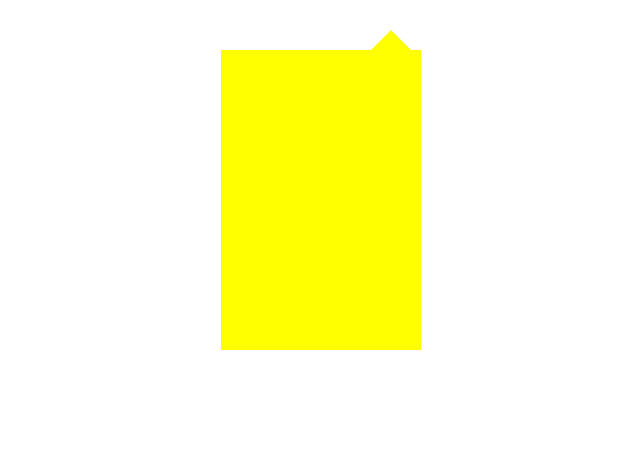
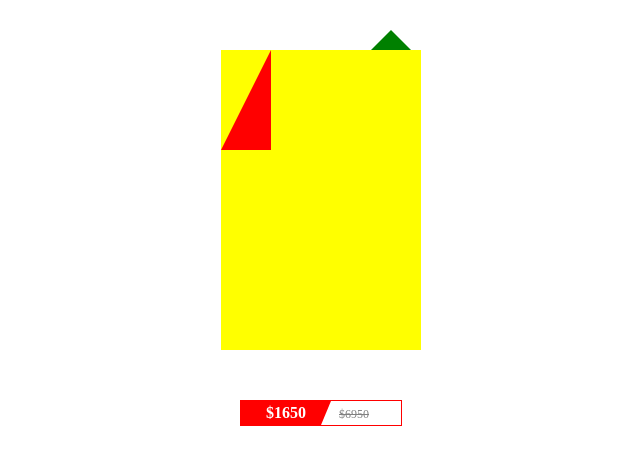
Before and after one commit to airiness/h5-css3-practice, a plain HTML site: page css-triangle/index.html in a window 1280 px wide. Shown: the whole page, without its empty margins (319-959 px from the left). Drawn offline with Linux system fonts and the light colour scheme.

Commit message:
inline block& edit css triangle

```diff
--- a/css-triangle/index.html
+++ b/css-triangle/index.html
@@ -20,9 +20,54 @@
             width: 0;
             height: 0;
             border: 20px solid transparent;
-            border-bottom-color: yellow;
+            border-bottom-color: green;
             right: 10px;
             top: -40px
+        }
+
+        .half-triangle {
+            width: 0;
+            height: 0;
+            border-color: transparent red transparent transparent;
+            border-style: solid;
+            border-width: 100px 50px 0 0;
+        }
+
+        .price {
+            width: 160px;
+            height: 24px;
+            line-height: 24px;
+            border: 1px solid red;
+            margin: 0 auto;
+        }
+
+        .sale-price {
+            position: relative;
+            float: left;
+            width: 90px;
+            height: 100%;
+            background-color: red;
+            text-align: center;
+            color: #fff;
+            font-weight: 700;
+            margin-right: 8px;
+        }
+
+        .sale-price i {
+            position: absolute;
+            right: 0;
+            top: 0;
+            width: 0;
+            height: 0;
+            border-color: transparent white transparent transparent;
+            border-style: solid;
+            border-width: 24px 10px 0 0;
+        }
+
+        .origin-price {
+            font-size: 12px;
+            color: gray;
+            text-decoration: line-through;
         }
     </style>
 </head>
@@ -32,6 +77,18 @@
         <div class="triangle-top">
 
         </div>
+
+        <div class="half-triangle">
+
+        </div>
+    </div>
+
+    <div class="price">
+        <span class="sale-price">
+            $1650
+            <i></i>
+        </span>
+        <span class="origin-price">$6950</span>
     </div>
 </body>
 
```
Also changed, not shown: inline-block/index.html (added, +76 -0 lines).
